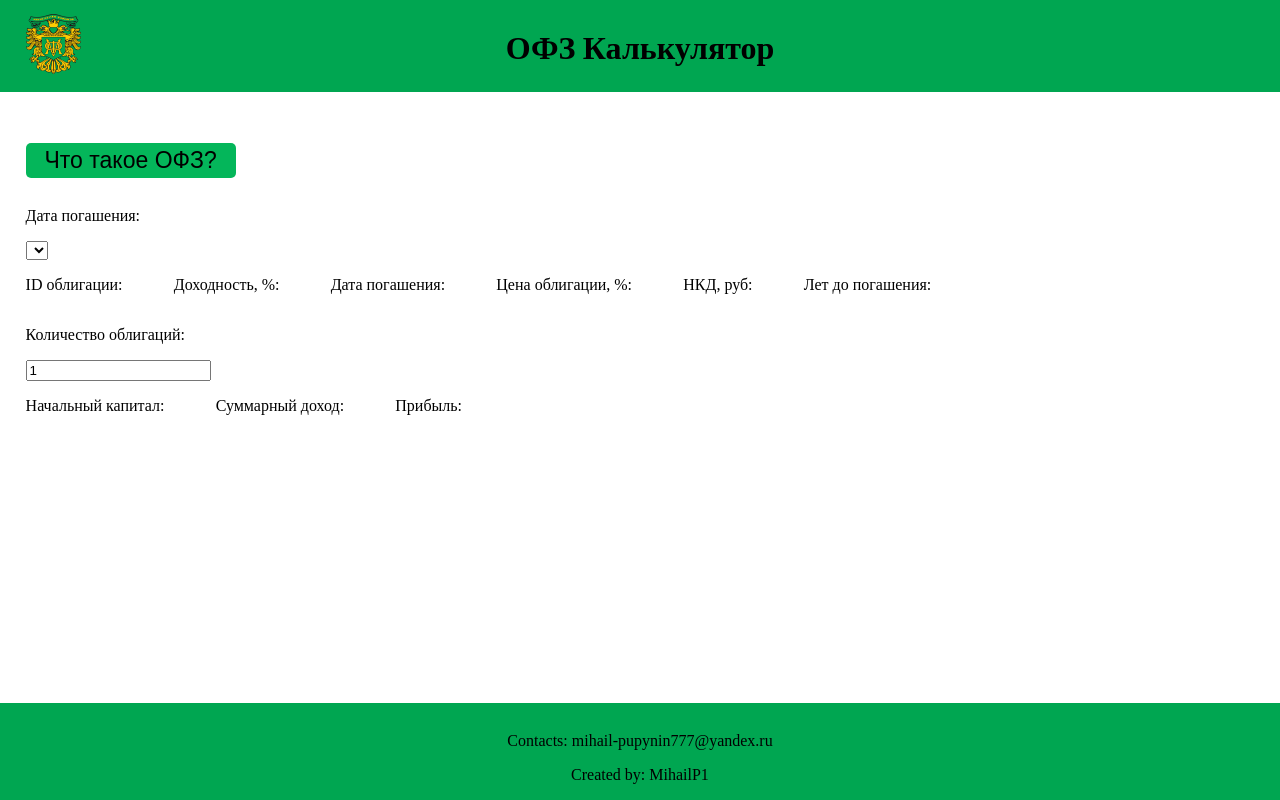
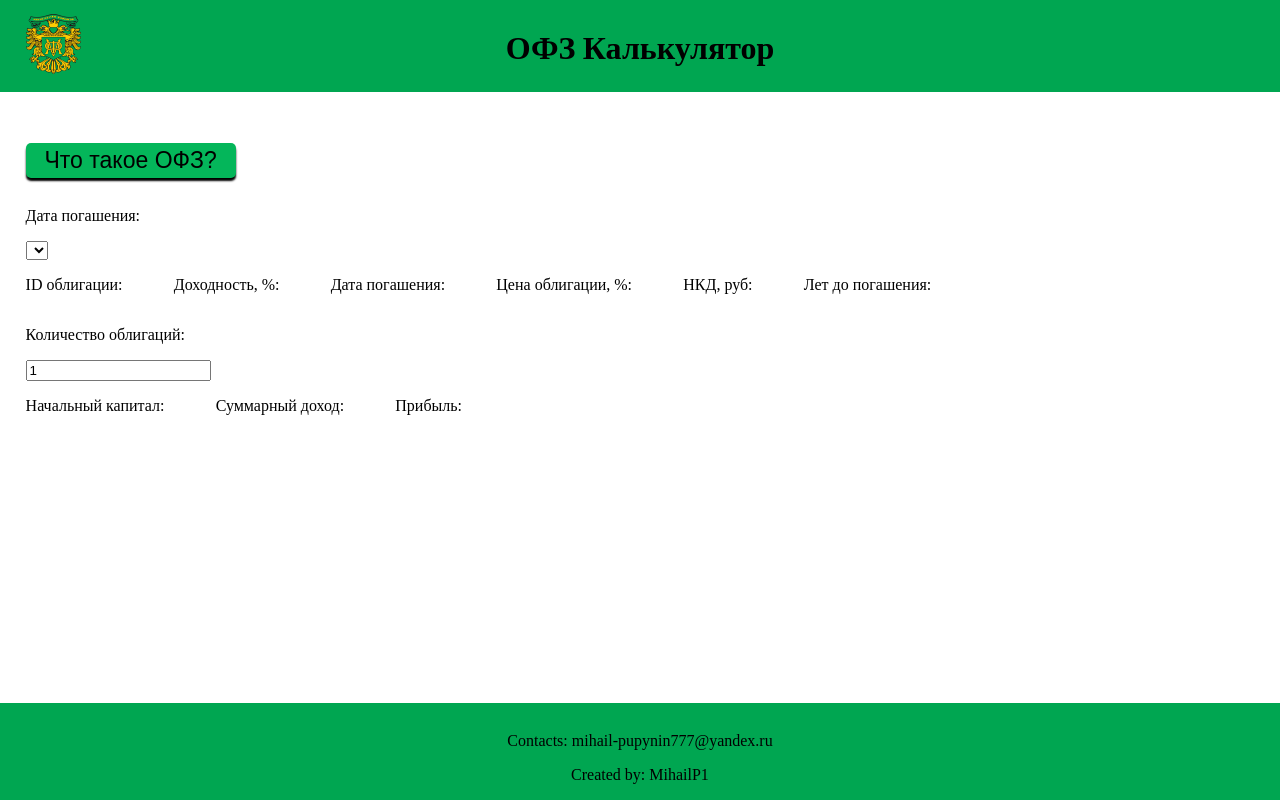
Before and after one commit to MihailP1/government_bond_calculator, a plain HTML site: page index.html in a window 1280 px wide. Drawn offline with Linux system fonts and the light colour scheme; no server answers.

Commit message:
info button shadow

```diff
--- a/main.css
+++ b/main.css
@@ -42,13 +42,13 @@ header h1 {
 .ofz_info_button {
     margin-left: 2%;
     margin-top: 4%;
-
     font-size: 23px;
     width: 210px;
     height: 35px;
     background: #04b65a;
-    border: transparent;
     border-radius: 5px;
+    border-style: none;
+    box-shadow: 0 3px 2px #000;
 }
 
 .ofz_info_button:hover {
```
